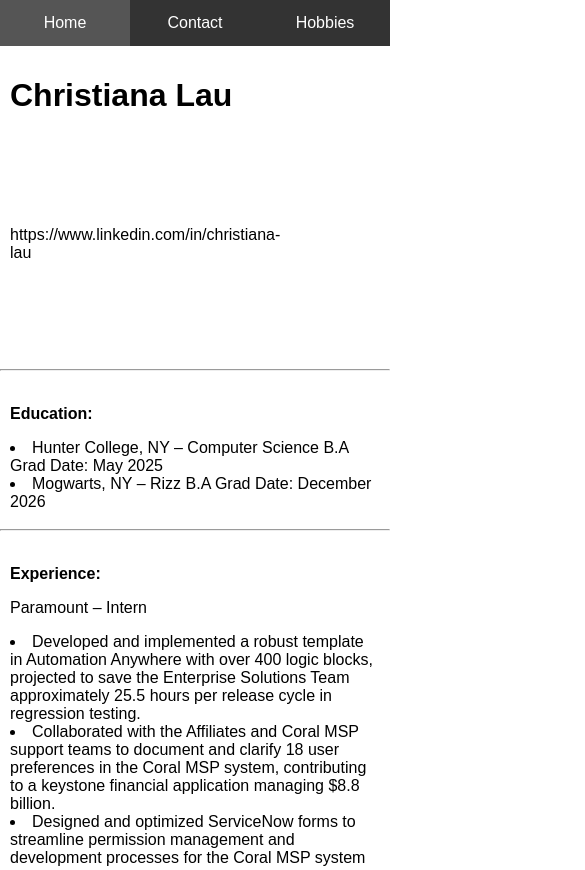
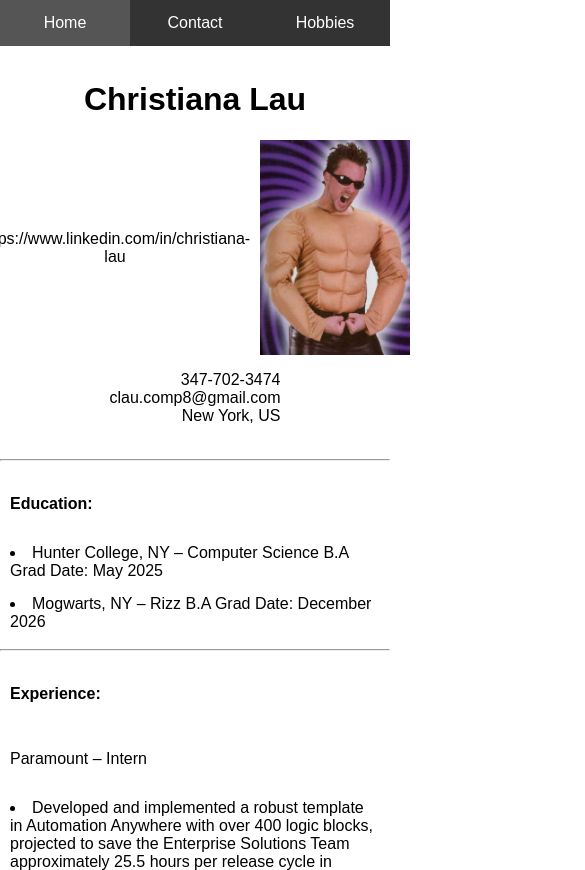
Before and after one commit to ChristianaLau/resume, a website: page index.html in a window 390 px wide. Shown: the top 870 px of the page, 585 px wide, since content can reach past the window. Drawn offline with Linux system fonts and the light colour scheme.

Commit message:
Update index.css

```diff
--- a/index.css
+++ b/index.css
@@ -1,11 +1,17 @@
+
 body {
     margin: 0;
     padding: 0;
     font-family: Arial, sans-serif;
 }
+
+
 .navbar {
     background-color: #333;
     overflow: hidden;
+    position: fixed;
+    top: 0;
+    width: 100%;
 }
 
 .navbar ul {
@@ -31,14 +37,13 @@ body {
     background-color: #555;
 }
 
-
 .header {
     display: flex;
     justify-content: space-between;
     align-items: center;
     padding: 10px;
+    margin-top: 50px;
 }
-
 
 .contact-info {
     display: flex;
@@ -46,16 +51,52 @@ body {
     gap: 10px;
 }
 
+.contact-info p,
+.contact-info img {
+    margin: 0;
+}
+
 .profile-img {
     width: 150px;
     height: auto;
     margin-left: 350px;
+    float: right; /* Float */
 }
 
 .contact {
     text-align: right;
 }
 
-.education, .experience, .projects, .skills {
+.education,
+.experience,
+.projects,
+.skills {
     padding: 10px;
+    display: grid;
+    grid-template-columns: 1fr;
+    gap: 15px;
 }
+
+@media (max-width: 768px) {
+    .header {
+        flex-direction: column;
+        text-align: center;
+    }
+
+    .profile-img {
+        margin-left: 0;
+        float: none;
+    }
+
+    .education,
+    .experience,
+    .projects,
+    .skills {
+        grid-template-columns: 1fr;
+    }
+}
+
+.skills li {
+    display: inline-flex;
+    margin-right: 10px;
+}
```
